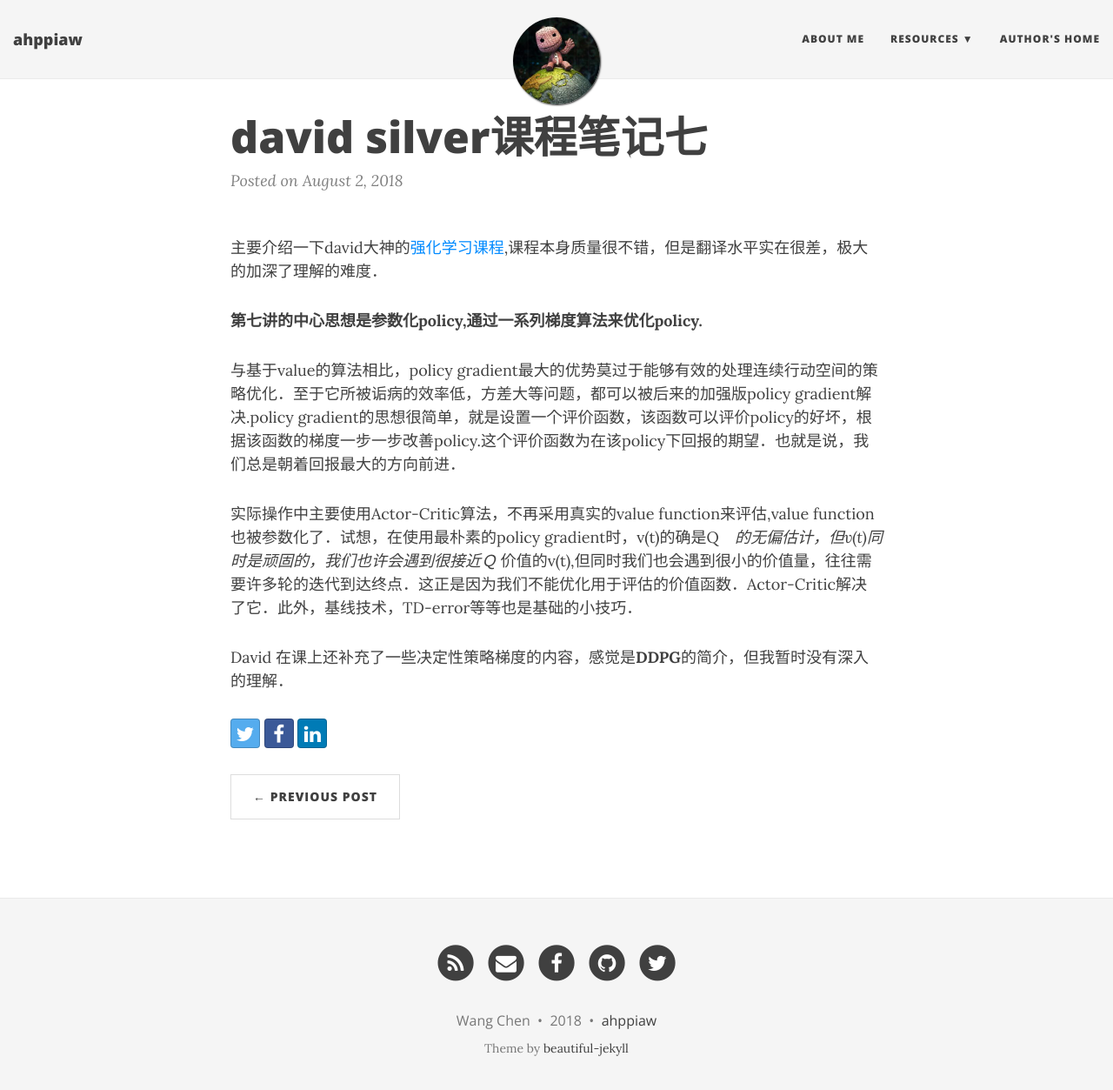
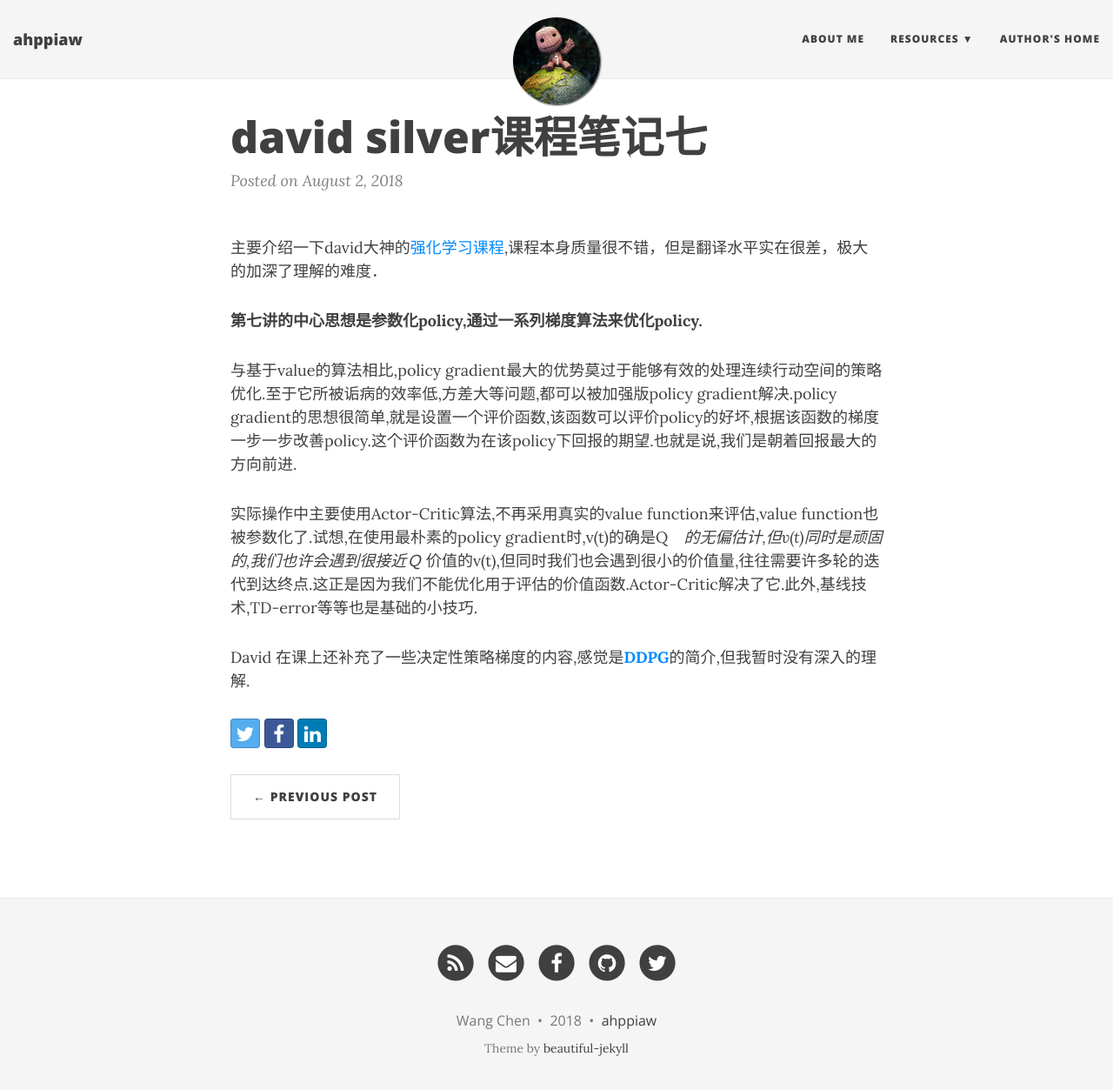
Before and after one commit to cccwangchen/cccwangchen.github.io, a Jekyll site: the page built from _posts/2018-08-02-post.md, in a window 1280 px wide and 1266 px high. Shown: the top 1253 px of the window at 87% size. Built offline with Jekyll 4.4.1, drawn with Linux system fonts in a browser that asks for light colours; nearby versions of some CDN libraries.

Commit message:
Update 2018-08-02-post.md

```diff
--- a/_posts/2018-08-02-post.md
+++ b/_posts/2018-08-02-post.md
@@ -8,8 +8,8 @@ image: /img/hello_world.jpeg
 
 **第七讲的中心思想是参数化policy,通过一系列梯度算法来优化policy.**
 
-与基于value的算法相比，policy gradient最大的优势莫过于能够有效的处理连续行动空间的策略优化．至于它所被诟病的效率低，方差大等问题，都可以被后来的加强版policy gradient解决.policy gradient的思想很简单，就是设置一个评价函数，该函数可以评价policy的好坏，根据该函数的梯度一步一步改善policy.这个评价函数为在该policy下回报的期望．也就是说，我们总是朝着回报最大的方向前进．
+与基于value的算法相比,policy gradient最大的优势莫过于能够有效的处理连续行动空间的策略优化.至于它所被诟病的效率低,方差大等问题,都可以被加强版policy gradient解决.policy gradient的思想很简单,就是设置一个评价函数,该函数可以评价policy的好坏,根据该函数的梯度一步一步改善policy.这个评价函数为在该policy下回报的期望.也就是说,我们是朝着回报最大的方向前进.
 
-实际操作中主要使用Actor-Critic算法，不再采用真实的value function来评估,value function也被参数化了．试想，在使用最朴素的policy gradient时，v(t)的确是Q*　的无偏估计，但v(t)同时是顽固的，我们也许会遇到很接近Ｑ* 价值的v(t),但同时我们也会遇到很小的价值量，往往需要许多轮的迭代到达终点．这正是因为我们不能优化用于评估的价值函数．Actor-Critic解决了它．此外，基线技术，TD-error等等也是基础的小技巧．
+实际操作中主要使用Actor-Critic算法,不再采用真实的value function来评估,value function也被参数化了.试想,在使用最朴素的policy gradient时,v(t)的确是Q*　的无偏估计,但v(t)同时是顽固的,我们也许会遇到很接近Ｑ* 价值的v(t),但同时我们也会遇到很小的价值量,往往需要许多轮的迭代到达终点.这正是因为我们不能优化用于评估的价值函数.Actor-Critic解决了它.此外,基线技术,TD-error等等也是基础的小技巧.
 
-David 在课上还补充了一些决定性策略梯度的内容，感觉是**DDPG**的简介，但我暂时没有深入的理解．
+David 在课上还补充了一些决定性策略梯度的内容,感觉是**[DDPG](https://www.bilibili.com/video/av15990727?from=search&seid=14966112394343272832)**的简介,但我暂时没有深入的理解.
```
